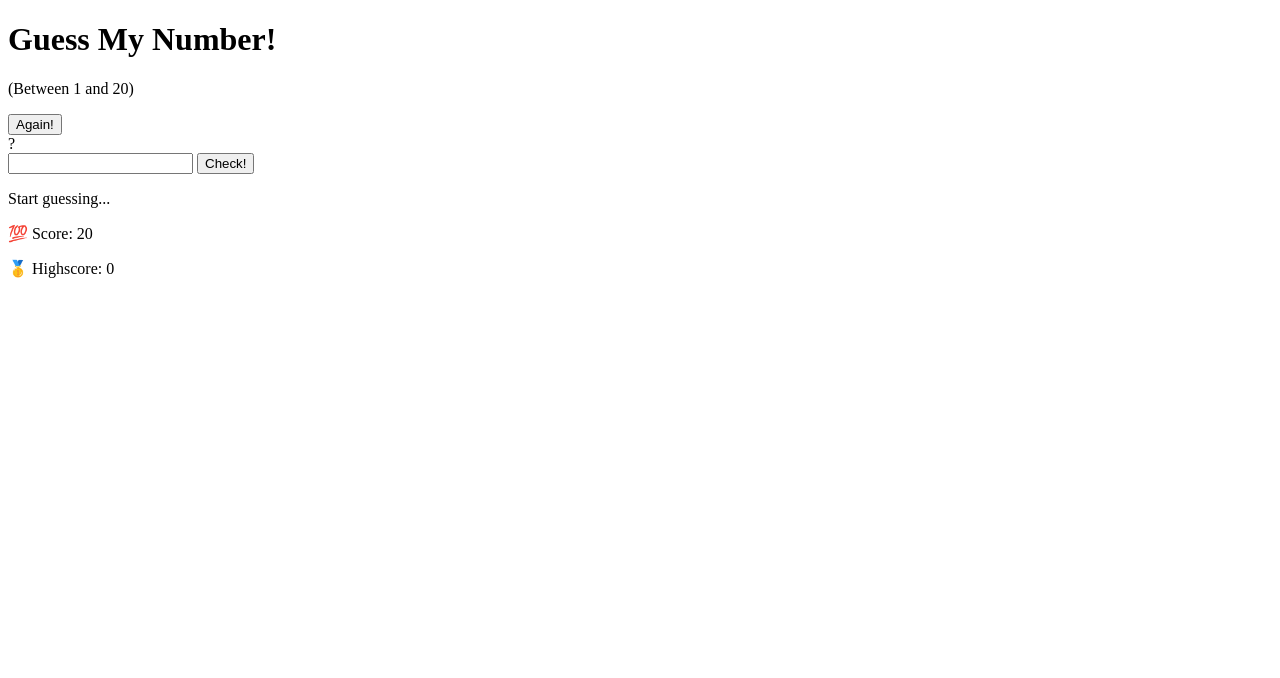
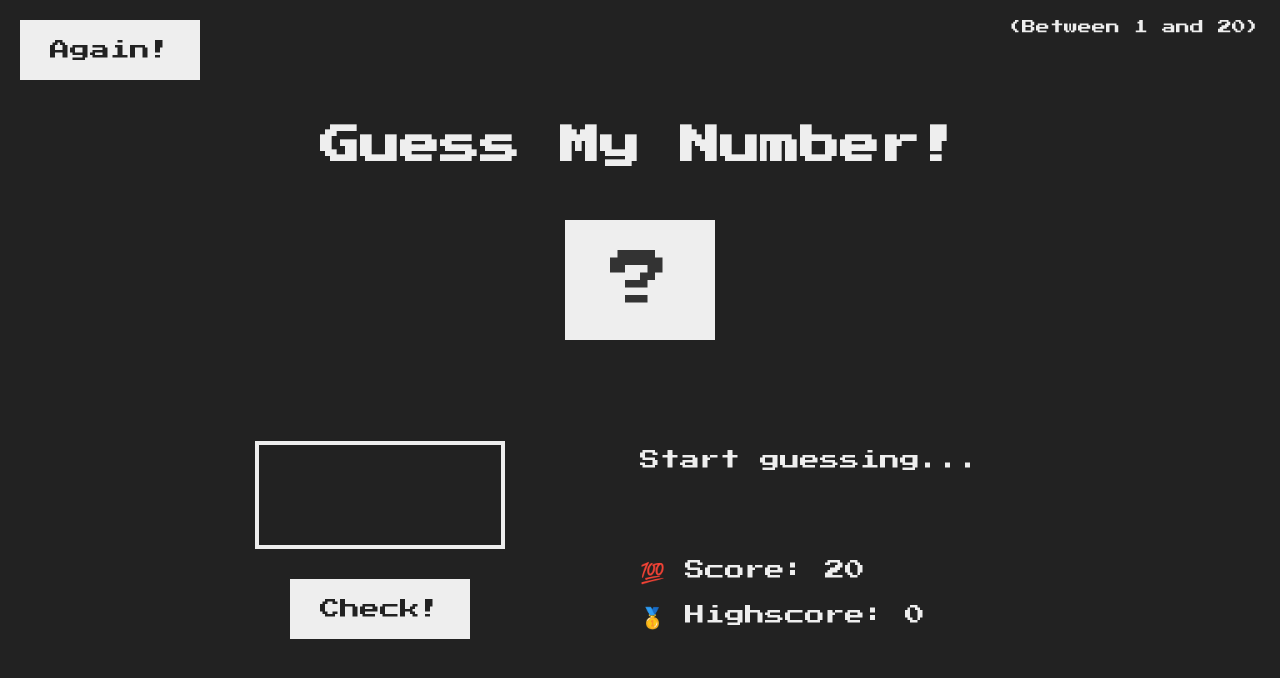
Before and after one commit to PurgeCode/Guess-My-Number, a plain HTML site: page index.html in a window 1280 px wide. Drawn offline with Linux system fonts and the light colour scheme.

Commit message:
Update Style

```diff
--- a/index.html
+++ b/index.html
@@ -3,6 +3,7 @@
   <head>
     <meta charset="UTF-8" />
     <meta name="viewport" content="width=device-width, initial-scale=1.0" />
+    <link rel="stylesheet" href="style.css" />
     <title>Guess My Number</title>
   </head>
 
--- a/style.css
+++ b/style.css
@@ -16,3 +16,103 @@ body {
   color: #eee;
   background-color: #222;
 }
+
+/* -----Website Layout----- */
+header {
+  position: relative;
+  height: 35vh;
+  border-bottom: 7px soled #eee;
+}
+
+main {
+  height: 65vh;
+  color: #eee;
+  display: flex;
+  align-items: center;
+  justify-content: center;
+}
+
+.left {
+  width: 52rem;
+  display: flex;
+  flex-direction: column;
+  align-items: center;
+}
+
+.right {
+  width: 52rem;
+  font-size: 2rem;
+}
+
+/* ELEMENTS STYLE */
+h1 {
+  font-size: 4rem;
+  text-align: center;
+  position: absolute;
+  width: 100%;
+  top: 52%;
+  left: 50%;
+  transform: translate(-50%, -50%);
+}
+
+.number {
+  background: #eee;
+  color: #333;
+  font-size: 6rem;
+  width: 15rem;
+  padding: 3rem 0rem;
+  text-align: center;
+  position: absolute;
+  bottom: 0;
+  left: 50%;
+  transform: translate(-50%, 50%);
+}
+
+.between {
+  font-size: 1.4rem;
+  position: absolute;
+  top: 2rem;
+  right: 2rem;
+}
+
+.again {
+  position: absolute;
+  top: 2rem;
+  left: 2rem;
+}
+
+.guess {
+  background: none;
+  border: 4px solid #eee;
+  font-family: inherit;
+  color: inherit;
+  font-size: 5rem;
+  padding: 2.5rem;
+  width: 25rem;
+  text-align: center;
+  display: block;
+  margin-bottom: 3rem;
+}
+
+.btn {
+  border: none;
+  background-color: #eee;
+  color: #222;
+  font-size: 2rem;
+  font-family: inherit;
+  padding: 2rem 3rem;
+  cursor: pointer;
+}
+
+.btn:hover {
+  background-color: #ccc;
+}
+
+.message {
+  margin-bottom: 8rem;
+  height: 3rem;
+}
+
+.label-score {
+  margin-bottom: 2rem;
+}
```
